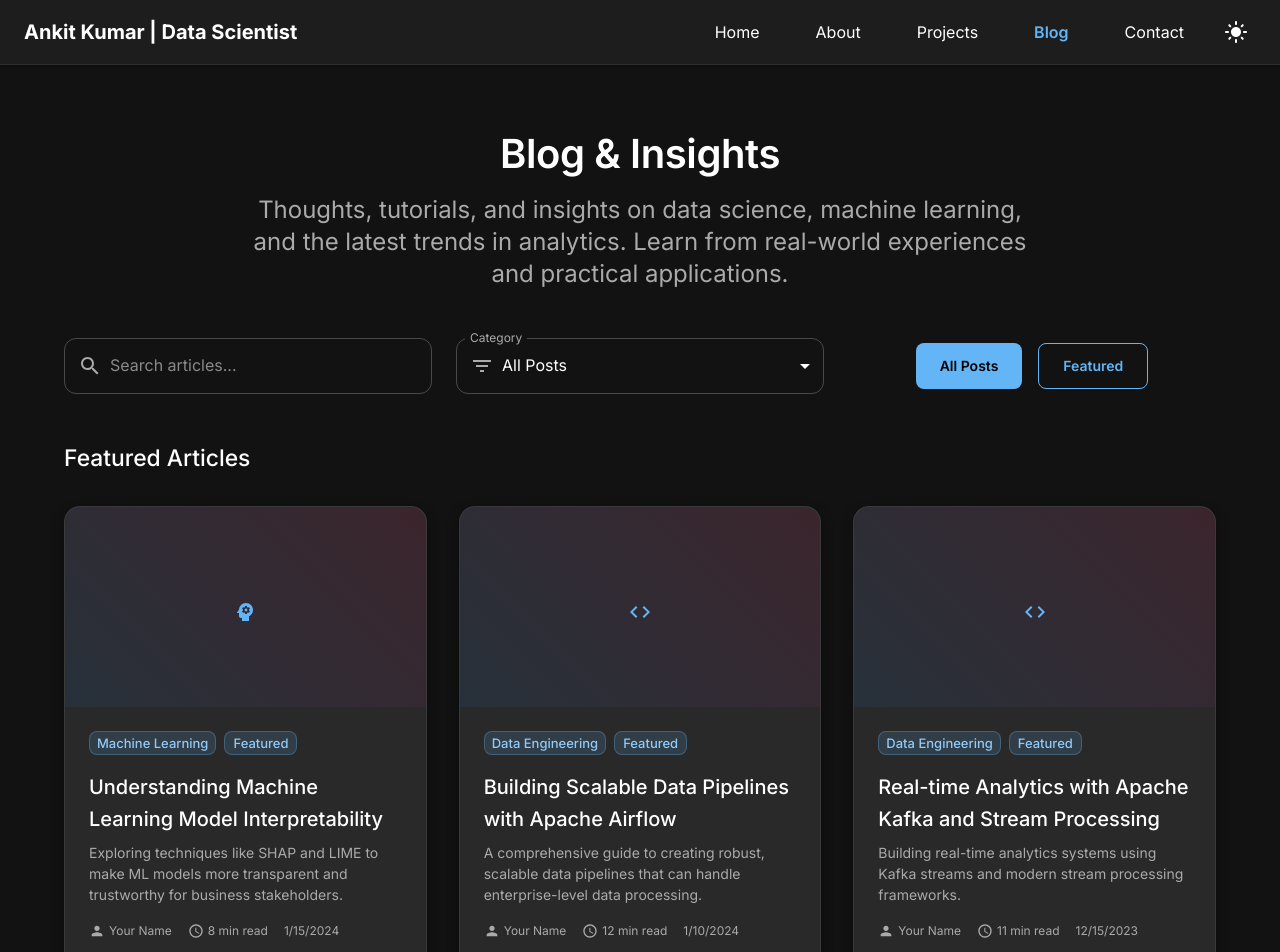
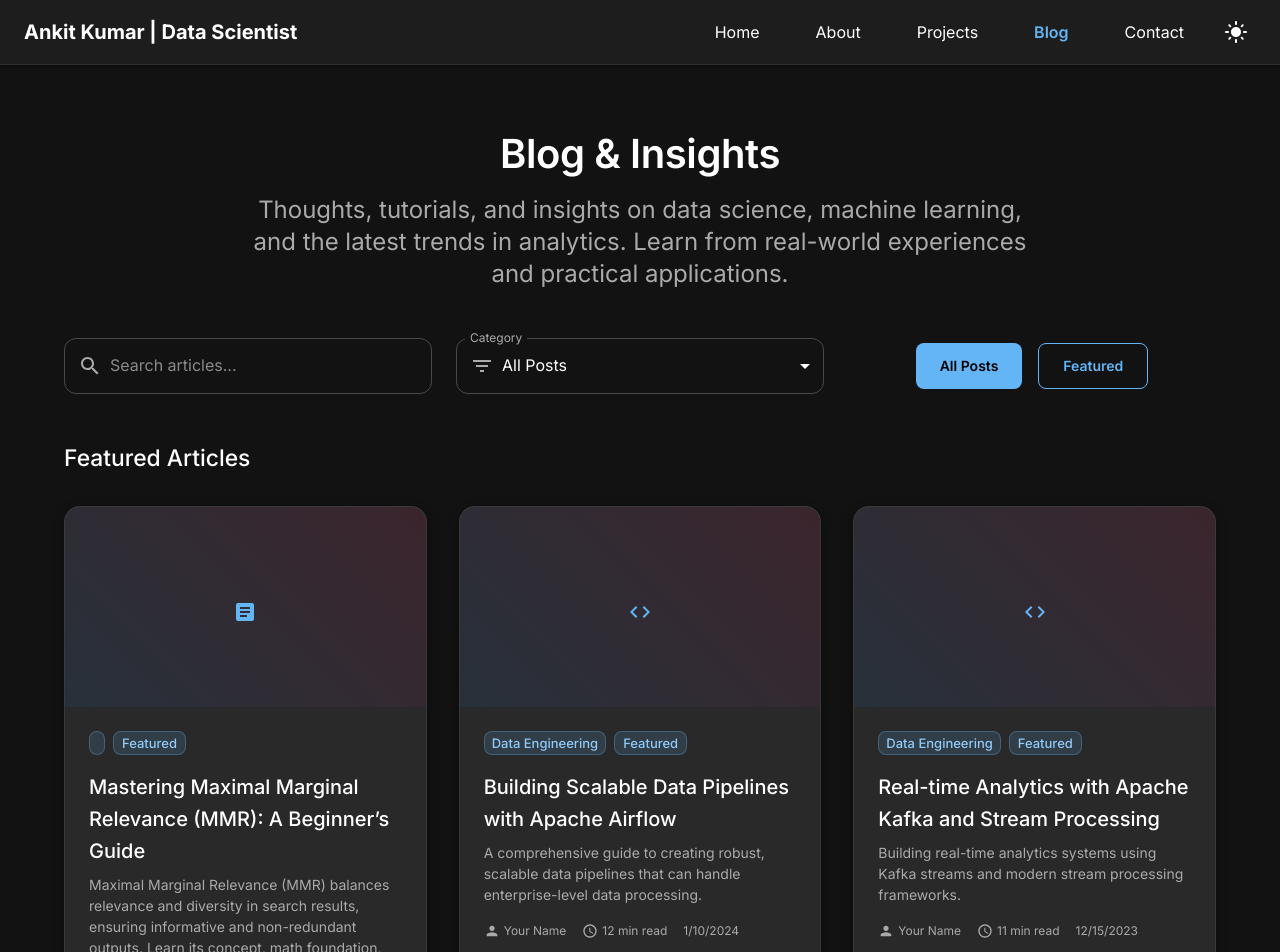
Before and after one commit to ankitgeotek/ankitgeotek.github.io, a React (Vite) app: page /blogs in a window 1280 px wide. Shown: the top 952 px of the page. Built offline with nearby package versions, Linux system fonts and the light colour scheme.

Commit message:
Added MMR Project

```diff
--- a/src/pages/About.tsx
+++ b/src/pages/About.tsx
@@ -130,9 +130,9 @@
   return (
     <>
       <SEOHead
-        title="About - Your Name | Data Scientist"
+        title="About - Ankit Kumar | Data Scientist"
         description="Learn about my background, skills, and experience in data science, machine learning, and analytics."
-        keywords="data scientist, background, experience, skills, machine learning"
+        keywords="data scientist, background, experience, skills, machine learning, Ankit Kumar"
       />
 
       <Container maxWidth="lg" sx={{ py: 8 }}>
--- a/src/pages/Blogs.tsx
+++ b/src/pages/Blogs.tsx
@@ -37,14 +37,14 @@
 const blogPosts = [
   {
     id: '1',
-    title: 'Understanding Machine Learning Model Interpretability',
-    excerpt: 'Exploring techniques like SHAP and LIME to make ML models more transparent and trustworthy for business stakeholders.',
-    content: 'Deep dive into model interpretability techniques and their practical applications...',
-    category: 'machine-learning',
-    tags: ['ML', 'Interpretability', 'SHAP', 'LIME'],
-    author: 'Your Name',
-    publishDate: '2024-01-15',
-    readTime: '8 min read',
+    title: 'Mastering Maximal Marginal Relevance (MMR): A Beginner’s Guide',
+    excerpt: 'Maximal Marginal Relevance (MMR) balances relevance and diversity in search results, ensuring informative and non-redundant outputs. Learn its concept, math foundation, Python implementation, and applications in search, summarization, and RAG pipelines.',
+    content: 'In the world of information retrieval, where search engines and AI systems help us sift through mountains of data, relevance and diversity are two sides of the same coin....',
+    category: 'NLP',
+    tags: ['RAG', 'MMR', 'Interpretability', 'SHAP', 'LIME'],
+    author: 'Ankit kumar',
+    publishDate: '2025-01-04',
+    readTime: '4 min read',
     featured: true,
     image: '/api/placeholder/600/300',
   },
@@ -165,9 +165,9 @@
   return (
     <>
       <SEOHead
-        title="Blog - Your Name | Data Science Insights"
+        title="Blog - Ankit Kumar| Data Science Insights"
         description="Read my latest thoughts on data science, machine learning, and analytics. Practical insights and technical deep-dives."
-        keywords="data science blog, machine learning, analytics, technical writing, insights"
+        keywords="data science blog, machine learning, analytics, technical writing, insights, Ankit Kumar"
       />
 
       <Container maxWidth="lg" sx={{ py: 8 }}>
```
